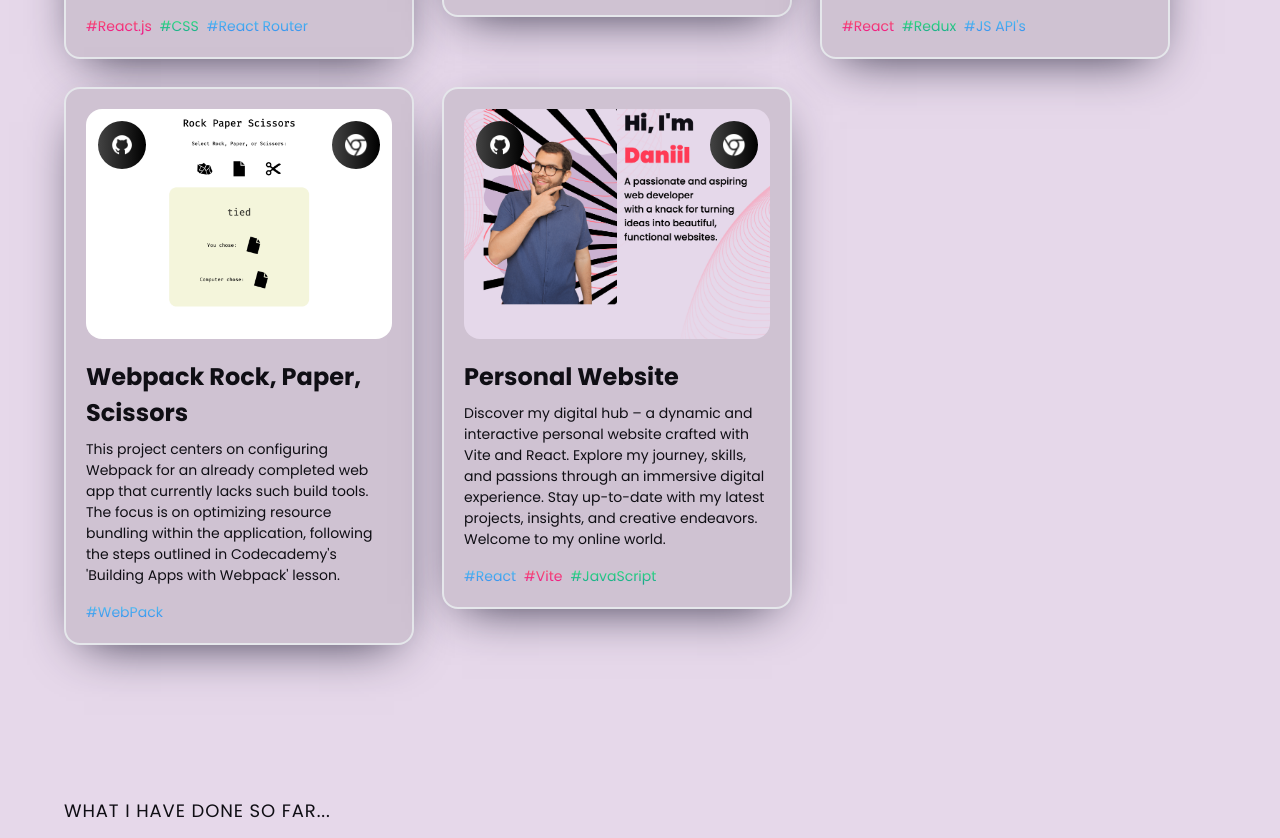
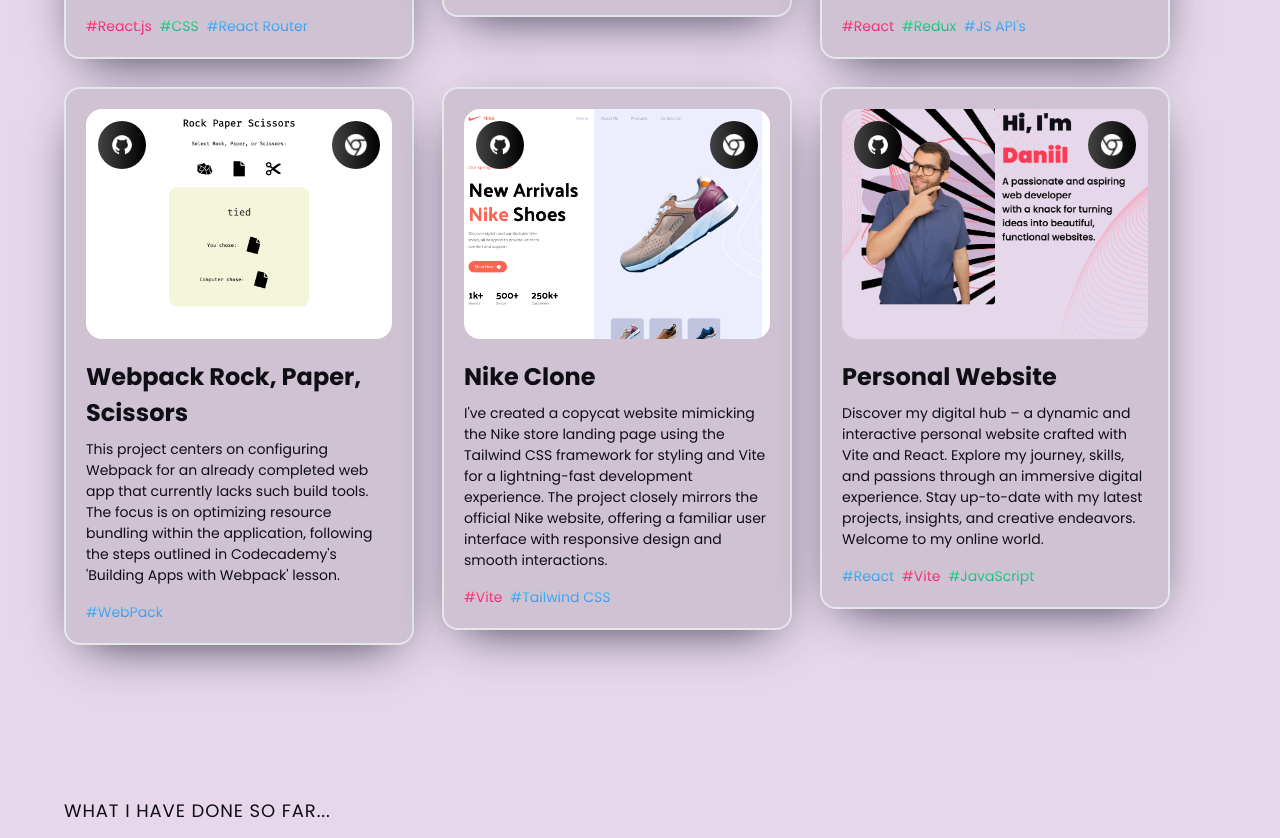
Before and after one commit to Danieldo1/dani-sper, a React (Vite) app: page / in a window 1280 px wide. Shown: the part 3667-4505 px from the top of the page. Built offline with nearby package versions, Linux system fonts and the light colour scheme.

Commit message:
Added Nike proj to portfolio

```diff
--- a/src/assets/index.js
+++ b/src/assets/index.js
@@ -36,6 +36,7 @@ import inspohompage from './inspohompage.png';
 import webpackrockpasci from './webpackrockpasci.png';
 import myWebsite from './myWebsite.png';
 import theOne from './theOne.png';
+import nikeClone from './nikeClone.png';
 
 import colorDesign from './pngScreen/colorDesign.png';
 import cssInJs from './pngScreen/cssInJs.png';
@@ -68,6 +69,7 @@ export {
   webpackrockpasci,
   myWebsite,
   theOne,
+  nikeClone,
 
 facebookPink,
 instagramPink,
--- a/src/constants/index.js
+++ b/src/constants/index.js
@@ -45,6 +45,7 @@ import {
   webpackrockpasci,
   myWebsite,
   theOne,
+  nikeClone,
 } from "../assets";
 
 export const navLinks = [
@@ -399,6 +400,23 @@ const projects = [
     project_link: "https://danieldo1.github.io/webpack-rock-paper-scissors/",
   },
   {
+    name: "Nike Clone",
+    description: "I've created a copycat website mimicking the Nike store landing page using the Tailwind CSS framework for styling and Vite for a lightning-fast development experience. The project closely mirrors the official Nike website, offering a familiar user interface with responsive design and smooth interactions.",
+    tags: [
+      {
+        name: "Vite",
+        color: "pink-text-gradient",
+      },
+      {
+        name: "Tailwind CSS",
+        color: "blue-text-gradient",
+      },
+    ],
+    image: nikeClone,
+    source_code_link: "https://github.com/Danieldo1/shoe-store-tailwind",
+    project_link: "https://strong-klepon-49ee45.netlify.app/",
+},
+  {
     name: "Personal Website",
     description: "Discover my digital hub – a dynamic and interactive personal website crafted with Vite and React. Explore my journey, skills, and passions through an immersive digital experience. Stay up-to-date with my latest projects, insights, and creative endeavors. Welcome to my online world.",
     tags: [
@@ -420,6 +438,19 @@ const projects = [
     project_link: "https://www.dansper.live/",
   }
 ];
+// {
+//   name: "",
+//   description: "",
+//   tags: [
+//     {
+//       name: "",
+//       color: "",
+//     },
+//   ],
+//   image: "",
+//   source_code_link: "",
+//   project_link: "",
+// }
 
 const certifications = [
   {
```
Also changed, not shown: src/assets/nikeClone.png (added).
